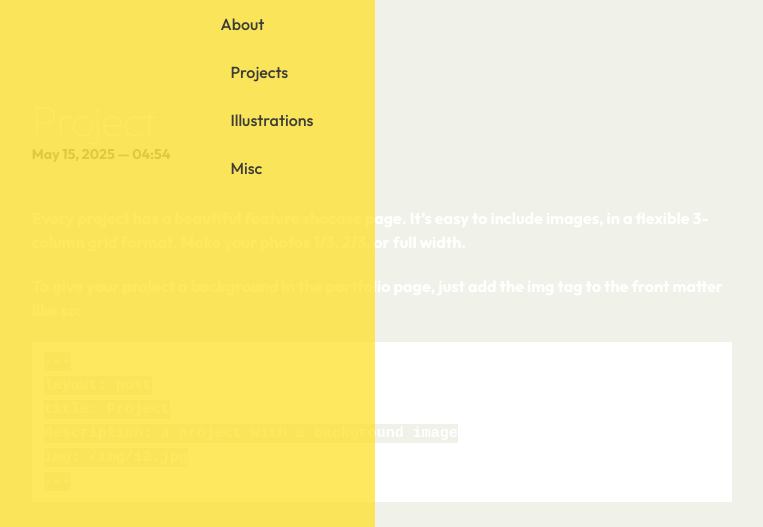
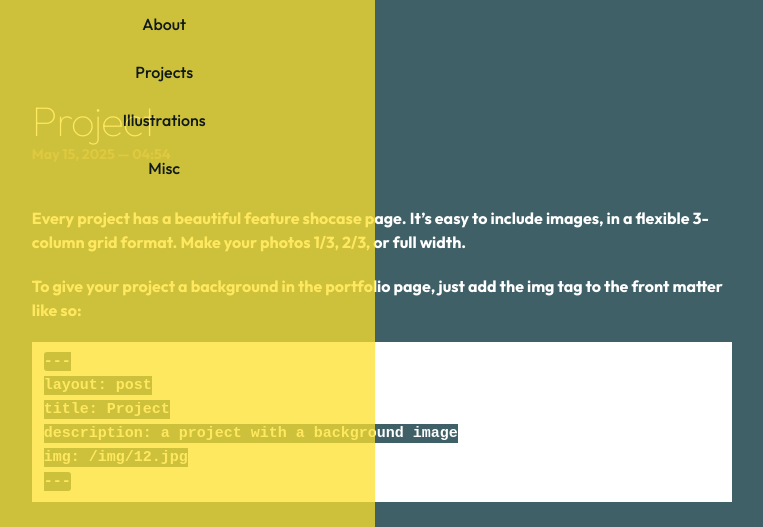
Before and after one commit to Nordicpuff/portfolio, a Jekyll site: the page built from docs/_misc/1_project.markdown, in a window 1280 px wide and 1400 px high. Shown: the top 527 px of the window, without its empty margins (47-810 px from the left). Built offline with Jekyll 4.4.1, drawn with Linux system fonts in a browser that asks for light colours; nearby versions of some CDN libraries; grey boxes are pictures that could not be loaded.

Commit message:
Fix page layout

```diff
--- a/docs/_layouts/default.html
+++ b/docs/_layouts/default.html
@@ -1,12 +1,12 @@
 <!DOCTYPE html>
 <html>
 
-  {% include head.html %}
+{% include head.html %}
 
-  <body>
+<body style="overflow: hidden;height: 100vh;">
 
+  <div class="page-main">
     {% include header.html %}
-
 
     <div class="page-content">
       <div class="wrapper">
@@ -14,8 +14,10 @@
       </div>
     </div>
 
-    {% include footer.html %}
+  </div>
 
-  </body>
+  {% include footer.html %}
+
+</body>
 
 </html>
--- a/docs/_sass/_base.scss
+++ b/docs/_sass/_base.scss
@@ -29,6 +29,7 @@
 $green: #11D68B;
 $lime_green: #B7D12A;
 $dark_green: #f0f1e8;
+$dark_blue: #3f6067;
 $purple: #B509AC;
 $yellow: #FEE12B;
 $white: #FFFFFF;
@@ -39,7 +40,7 @@
 
 /* Set theme color *************************/
 $theme-color:   $yellow;
-$background-color:  $dark_green;
+$background-color:  $dark_blue;
 
 
 /************************************************************/
--- a/docs/_sass/_layout.scss
+++ b/docs/_sass/_layout.scss
@@ -1,3 +1,8 @@
+.page-main {
+    width: 100%;
+    height: 97%;
+    display: flex;
+}
 
 /**
  * Site header   **********************************************************
@@ -9,9 +14,10 @@
 position:fixed;
 left:0px;
 top:0px;
-height:94%;
+height:97%;
 width:33%;
-z-index: 50;
+min-width: 300px;
+max-width: 500px;
 }
 
 .site-header a {
@@ -29,6 +35,11 @@
   color: white;
 }
 
+.trigger {
+    height: 100%;
+    text-align: center;
+}
+
 .site-title {
 font-size: 20px;
 line-height: $nav-height;
@@ -41,13 +52,12 @@
 }
 .site-nav {
 float: right;
+height: 100%;
+width: 100%;
 line-height: $nav-height;
 .page-link{
 line-height: $base-line-height;
         // Gaps between nav items, but not on the first one
-&:not(:first-child) {
-margin-left: 10px;
-        }
     }
 @include media-query($on-palm) {
 position: fixed;
@@ -92,13 +102,15 @@
 border-top: 1px solid $grey-color-dark;
 font-size: 10px;
 background-color: $grey-color-dark;
-padding: 2px;
 color: #aaa;
 position:fixed;
 left:0px;
 bottom:0px;
 width:100%;
-height:6%;
+height:3%;
+min-height:25px;
+max-height:40px;
+text-align:center;
 }
 
 .site-footer p {
```
